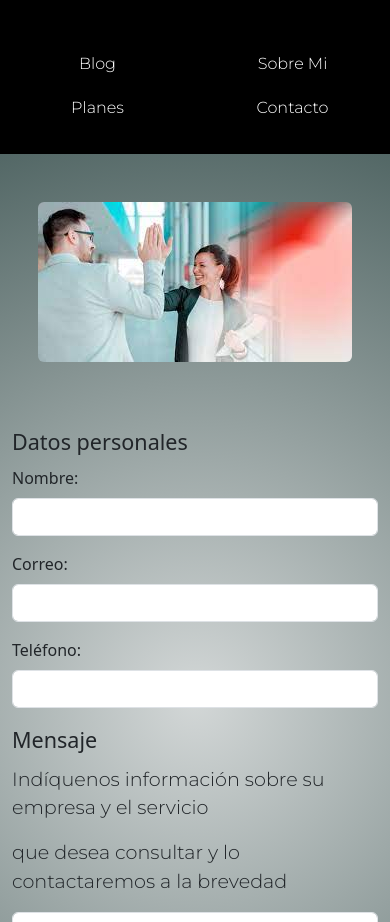
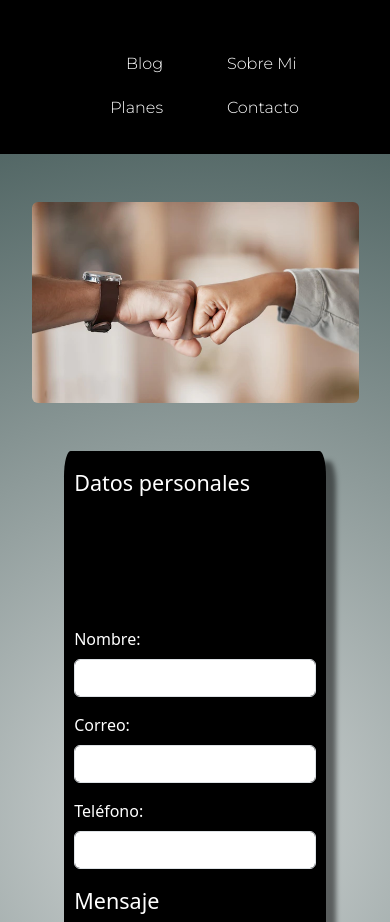
Before and after one commit to rojassamson/Asesorias-Contables-Samson-s, a website: page pages/contacto.html in a window 390 px wide. Shown: the part 140-1062 px from the top of the page. Drawn offline with nearby package versions, Linux system fonts and the light colour scheme.

Commit message:
Corrige responsividad en planes y blog, además de mejorar el contacto.

```diff
--- a/pages/contacto.html
+++ b/pages/contacto.html
@@ -29,19 +29,20 @@
         </nav>
     </header>
 
-    <main>
+    <main id="main-contacto">
         <div class="container">
           <div class="row">
-            <div class="col-12 text-center py-5">
+            <div" class="col-12 text-center py-5">
               <div>
-                <img src="../assets/img/contacto.jpg" alt="imagen formulario" class="img-fluid rounded">
+                <img id="imagen-contacto" src="../assets/img/imagen-contacto.webp" alt="imagen formulario" class="img-fluid rounded">
               </div>
             </div>
-            <div class="py-3 col-12">
+            <div id="formulario" class="py-3 col-12">
               <form action="">
                     <div class="row">
                         <fieldset class="col-12 col-lg">
                           <legend>Datos personales</legend>
+                          <div id="centrar-fieldset">
                             <div class="mb-3">
                               <label for="nombre" class="form-label">Nombre:</label>
                               <input type="text" class="form-control" id="nombre">
@@ -54,6 +55,8 @@
                               <label for="telefono" class="form-label">Teléfono:</label>
                               <input type="number" class="form-control" id="telefono">
                             </div>
+                          </div>
+
                         </fieldset>
                         <fieldset class="col-12 col-lg">
                           <legend>Mensaje</legend>
@@ -63,7 +66,7 @@
                         </fieldset>
                     </div>
                 <div class="text-center py-4">
-                  <a href="#" class="btn btn-dark">ENVIAR FORMULARIO</a>
+                  <a href="#" class="btn btn-light">ENVIAR FORMULARIO</a>
                 </div>
               </form>
             </div>
--- a/scss/style.scss
+++ b/scss/style.scss
@@ -4,7 +4,6 @@
         "./utilities/control-flujo",
         "./utilities/utilities",
         "./utilities/bootstrap",
-        "./utilities/mq",
         "./layout/footer",
         "./layout/header",
         "./layout/main",
@@ -12,4 +11,5 @@
         "./views/index",
         "./views/planes",
         "./views/sobre_mi",
-        "./views/contacto.scss";
+        "./views/contacto.scss",
+        "./utilities/mq";
--- a/scss/utilities/_mq.scss
+++ b/scss/utilities/_mq.scss
@@ -1,7 +1,19 @@
 @media (max-width: 991px) {
+    .container {
+        width: 90%;
+    }
     .contenedor-cards {
         height: 50vh;
+
+        img {
+            width: 90%;
+        };
     }
+
+    #formulario {
+        margin-top: -150px;
+    }
+
     .navbar-grid {
         display: grid !important;
         grid-template-columns: 1fr 1fr;
@@ -10,15 +22,23 @@
                             "planes contacto";
         li:nth-of-type(1) {
             grid-area: blog;
+            text-align: end;
+            padding-right: 12.5%;
         }
         li:nth-of-type(2) {
             grid-area: sobre_mi;
+            text-align: start;
+            padding-left: 12.5%;
         }
         li:nth-of-type(3) {
             grid-area: planes;
+            text-align: end;
+            padding-right: 12.5%;
         }
         li:nth-of-type(4) {
             grid-area: contacto;
+            text-align: start;
+            padding-left: 12.5%;
         }
         padding:30px 0 0 0 !important;
     }
@@ -51,9 +71,41 @@
 
 }
 
-@media (max-width: 1200px) {
-    .altura_main_planes {
+@media (max-width: 1400px) {
+    #altura_main_planes {
         height: auto;
         padding-bottom: 5vh !important;
     }
+    .contenedor-planes {
+        display: flex;
+        flex-direction: column;
+        justify-content: space-between;
+        gap: 30px;
+        width: 50%;
+        margin: 0 auto;
+
+        @media (max-width: 991px){
+            & {
+                width: 85%;
+            }
+        }
+
+        #boton-plan-basico, #boton-plan-medio {
+            padding: 25px 0 20px 0;
+        }
+
+        .gradient-box {
+            border-radius: 5%;
+            ul {
+                display: inline-block;
+                padding: 0 25%;
+            }
+        }
+    }
 }
+
+@media (max-width: 630px) {
+    #formulario  {
+    margin-top: 0;
+    }
+}
--- a/scss/views/_contacto.scss
+++ b/scss/views/_contacto.scss
@@ -0,0 +1,26 @@
+#main-contacto {
+    padding-bottom: 10px;
+}
+
+#centrar-fieldset {
+    margin-top: 160px;
+}
+
+#imagen-contacto {
+    position: relative;
+    width: 100%;
+    z-index: 1;
+}
+
+#formulario {
+    position: relative;
+    width: 80%;
+    margin: -200px auto 0 auto;
+    z-index: 2;
+    background-color: black;
+    border-radius: 2.5%;
+    padding: 10px 10px;
+    margin-bottom: 10px;
+    color: white;
+    box-shadow: 10px 10px 5px rgba(0, 0, 0, 0.5);
+}
```
Also changed, not shown: pages/planes.html (+2 -2 lines), assets/img/imagen-contacto.webp (added), css/style.css. Lines whose indentation alone changed are shown as unchanged.
